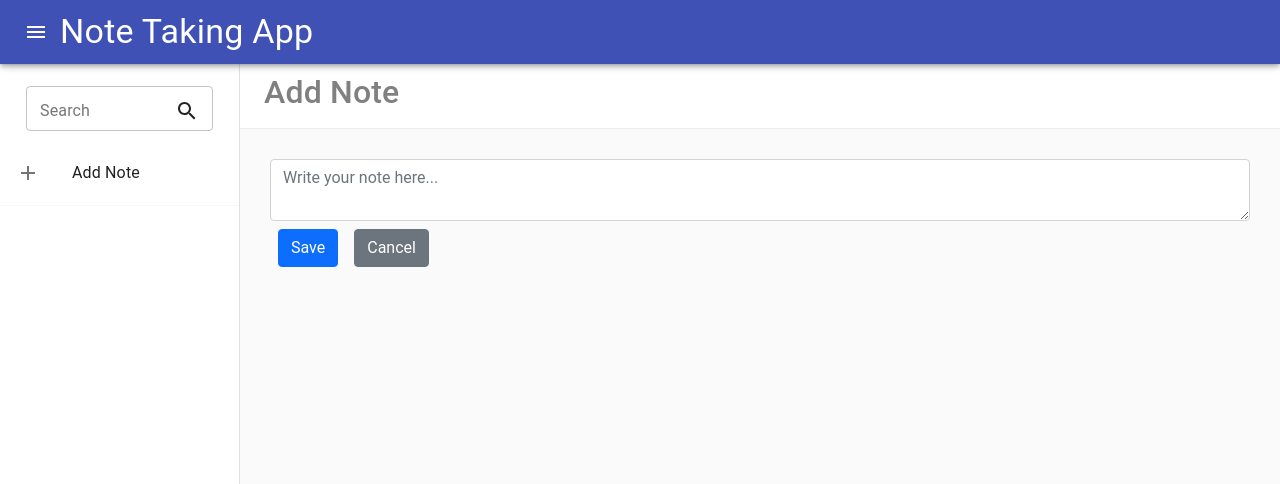
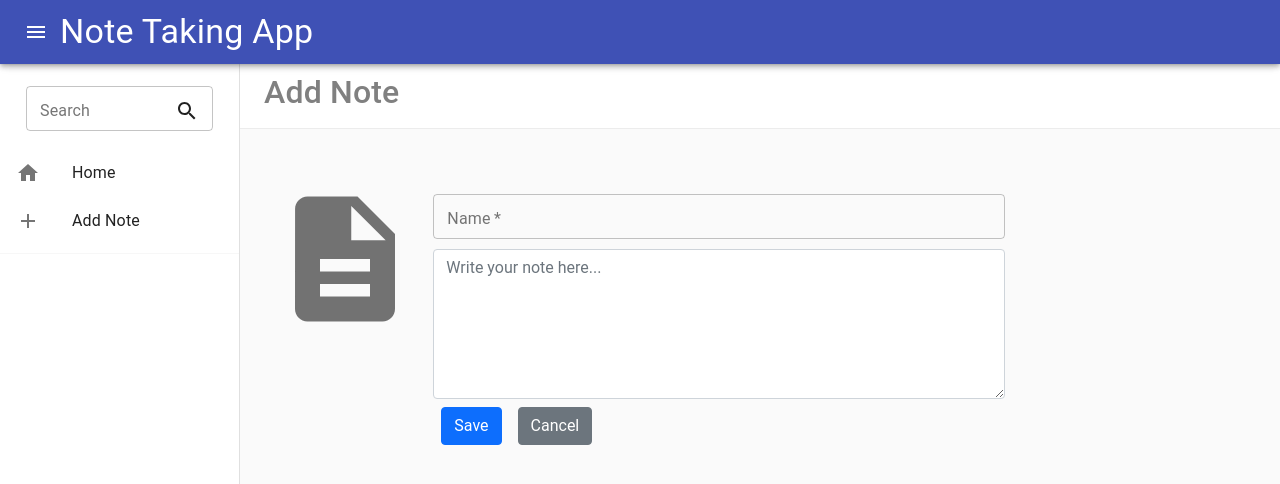
Before and after one commit to arbenhaziri/note-taking-app, a React (Create React App) app: page /add-note in a window 1280 px wide. Shown: the top 484 px of the page. Built offline with nearby package versions, Linux system fonts and the light colour scheme.

Commit message:
added cardView and delete action

```diff
--- a/src/actions/datas.js
+++ b/src/actions/datas.js
@@ -16,6 +16,13 @@ export const editNote = (note) => ({
   payload: { note },
 });
 
+export const DELETE_NOTE = "DELETE_NOTE";
+export const deleteNote = (note) => {
+  return{
+  type: DELETE_NOTE,
+  payload: { note },
+}};
+
 export const SELECT_NOTE = "SELECT_NOTE";
 export const selectNote = (index) => ({
   type: SELECT_NOTE,
--- a/src/components/AddNote/index.js
+++ b/src/components/AddNote/index.js
@@ -3,11 +3,15 @@ import { useDispatch, useSelector } from "react-redux";
 import { useParams } from "react-router";
 import { addNote, editNote, selectNote } from "../../actions/datas";
 import { v4 as uuidv4 } from "uuid";
+import { TextField, Grid } from "@material-ui/core";
+import DescriptionIcon from "@material-ui/icons/Description";
 
 function AddNote(props) {
   const dispatch = useDispatch();
   const datasState = useSelector((state) => state.datas);
   const [noteText, setNoteText] = useState("");
+  const [noteName, setNoteName] = useState("");
+
   const { id } = useParams();
   const editForm = props.location.pathname.includes("/note/");
 
@@ -15,30 +19,62 @@ function AddNote(props) {
     if (editForm) {
       const noteToEdit = datasState.data.filter((item) => item.id === id);
       setNoteText(noteToEdit[0].text);
+      setNoteName(noteToEdit[0].name);
     } else {
       setNoteText("");
+      setNoteName("");
     }
   }, [id]);
 
   const handleSave = () => {
     const newNote = {
+      name: noteName,
       text: noteText,
       id: uuidv4(),
     };
     dispatch(addNote(newNote));
     setNoteText("");
+    setNoteName("");
   };
 
   const handleEdit = () => {
     const newNote = {
+      name: noteName,
       text: noteText,
       id: id,
     };
     dispatch(editNote(newNote));
   };
 
+  const onFormSubmit = (event) => {
+    event.preventDefault();
+    props.location.pathname.includes("/note/") ? handleEdit() : handleSave();
+  };
+
   return (
     <div className="text-area">
+      <Grid container>
+        <Grid item xs={2}>
+          <DescriptionIcon
+            color="action"
+            style={{ width: "150px", height: "200px" }}
+          />
+        </Grid>
+        <Grid item xs={7}>
+          <form onSubmit={onFormSubmit}>
+            <TextField
+              name="noteName"
+              value={noteName}
+              label="Name"
+              variant="outlined"
+              size="small"
+              fullWidth
+              style={{ marginBottom: "10px", marginTop: "40px" }}
+              onChange={(event) => {
+                setNoteName(event.target.value);
+              }}
+              required
+            />
             <textarea
               className="form-control"
               name="noteText"
@@ -49,14 +85,7 @@ function AddNote(props) {
               }}
               required
             />
-      <button
-        className="btn btn-primary m-2"
-        onClick={() => {
-          props.location.pathname.includes("/note/")
-            ? handleEdit()
-            : handleSave();
-        }}
-      >
+            <button type="submit" className="btn btn-primary m-2">
               Save
             </button>
             <button
@@ -68,6 +97,9 @@ function AddNote(props) {
             >
               Cancel
             </button>
+          </form>
+        </Grid>
+      </Grid>
     </div>
   );
 }
--- /dev/null
+++ b/src/components/CardView/index.js
@@ -0,0 +1,35 @@
+import React from "react";
+import { Paper, Typography } from "@material-ui/core";
+import { deleteNote } from "../../actions/datas";
+import { useDispatch } from "react-redux";
+import { withRouter } from "react-router";
+
+function CardView(props) {
+  const dispatch = useDispatch();
+  console.log(props);
+  return (
+    <div className="col-lg-3 cardView">
+      <button
+        className="delete-button"
+        onClick={() => {
+          dispatch(deleteNote(props.data));
+        }}
+      >
+        X
+      </button>
+      <div
+        className="card-inside-wrapper"
+        onClick={() => {
+          props.history.push(`/note/${props.data.id}`);
+        }}
+      >
+        <div className="text-center note-title">{props.data.name}</div>
+        <Paper elevation={3} style={{ padding: "10px" }} square>
+          <Typography noWrap>{props.data.text}</Typography>
+        </Paper>
+      </div>
+    </div>
+  );
+}
+
+export default withRouter(CardView);
--- a/src/components/Dashboard/index.js
+++ b/src/components/Dashboard/index.js
@@ -1,28 +1,19 @@
 import React from "react";
-// import { useDispatch, useSelector } from "react-redux";
+import { useSelector } from "react-redux";
+import CardView from "../CardView";
 import { withRouter } from "react-router";
-import { makeStyles } from "@material-ui/core/styles";
-import Grid from "@material-ui/core/Grid";
-
-const useStyles = makeStyles((theme) => ({
-  root: {
-    flexGrow: 1,
-    paddingBottom: "2.5%",
-  },
-}));
 
 function Dashboard(props) {
-  const classes = useStyles();
+  const datasState = useSelector((state) => state.datas);
 
   return (
-    <Grid
-      container
-      className={classes.root}
-      spacing={2}
-      justifyContent="center"
-    >
-      Arben Haziri
-    </Grid>
+    <div className="container">
+      <div class="row row-cols-3">
+        {datasState.filteredData.map((item, index) => {
+          return <CardView key={index} data={item} index={index} />;
+        })}
+      </div>
+    </div>
   );
 }
 export default withRouter(Dashboard);
--- a/src/components/Sidebar/index.js
+++ b/src/components/Sidebar/index.js
@@ -21,8 +21,9 @@ import {
 } from "@material-ui/core";
 import MenuIcon from "@material-ui/icons/Menu";
 import DescriptionIcon from "@material-ui/icons/Description";
-import { Add } from "@material-ui/icons";
+import { Add, Home } from "@material-ui/icons";
 import SearchIcon from "@material-ui/icons/Search";
+// import HomeIcon from '@material-ui/icons';
 
 const useStyles = makeStyles((theme) => ({
   appBar: {
@@ -76,7 +77,7 @@ function Sidebar(props) {
 
   const handleClick = (index, directory) => {
     props.history.push(directory);
-    datas.selectNote(index);
+    dispatch(datas.selectNote(index));
   };
 
   const handleDrawer = () => {
@@ -155,8 +156,18 @@ function Sidebar(props) {
           </ListItem>
           <ListItem
             button
-            selected={-1 === datasState.selectedIndex}
-            onClick={() => handleClick(-1, "/add-note")}
+            selected={-1 === datasState.selectedNote}
+            onClick={() => handleClick(-1, "/")}
+          >
+            <ListItemIcon>
+              <Home />
+            </ListItemIcon>
+            <ListItemText primary="Home" />
+          </ListItem>
+          <ListItem
+            button
+            selected={-2 === datasState.selectedNote}
+            onClick={() => handleClick(-2, "/add-note")}
           >
             <ListItemIcon>
               <Add />
@@ -171,7 +182,7 @@ function Sidebar(props) {
               <ListItem
                 key={index}
                 button
-                selected={index === datasState.selectedIndex}
+                selected={index === datasState.selectedNote}
                 onClick={() => {
                   handleClick(index, `/note/${item.id}`);
                 }}
@@ -180,7 +191,7 @@ function Sidebar(props) {
                   <DescriptionIcon />
                 </ListItemIcon>
                 <Typography className={classes.title} variant="h6" noWrap>
-                  {item.text}
+                  {item.name}
                 </Typography>
               </ListItem>
             );
--- /dev/null
+++ b/src/index.css
@@ -0,0 +1,31 @@
+textarea {
+    width: 300px;
+    height: 150px;
+  }
+.cardView{
+    margin: 10px ;
+    background:#00369ccc;
+    border: 1px solid rgb(150, 171, 179);
+    border-radius: 5px;
+    padding:15px;
+    cursor: pointer;
+}
+.note-title{
+    font-size: 25px;
+    color: #e9ecef;
+    margin-bottom: 7px;
+}
+.note-text{
+    font-size: 15px;
+}
+.delete-button{
+    border: none;
+    color: rgb(70, 70, 70);
+    z-index: 999 !important;
+    position: absolute;
+    border-radius: 50%;
+}
+.card-inside-wrapper {
+    z-index: 10;
+    height: 100%;
+}
--- a/src/index.js
+++ b/src/index.js
@@ -7,6 +7,7 @@ import rootReducer from "./reducers";
 import thunk from "redux-thunk";
 import * as serviceWorker from "./serviceWorker";
 import "bootstrap/dist/css/bootstrap.min.css";
+import "./index.css"
 
 const store = createStore(rootReducer, applyMiddleware(thunk));
 
--- a/src/reducers/datas.js
+++ b/src/reducers/datas.js
@@ -36,6 +36,17 @@ export default function productReducer(state = initialState, action) {
         filteredData: state.data,
       };
     }
+    case datas.DELETE_NOTE: {
+      let filteredData = state.data.filter(
+        (note) => note.id !== action.payload.note.id
+      );
+      console.log("filteredData",filteredData)
+      return {
+        ...state,
+        data: filteredData,
+        filteredData: filteredData,
+      };
+    }
     case datas.SELECT_NOTE: {
       return {
         ...state,
```
Lines whose indentation alone changed are shown as unchanged.
